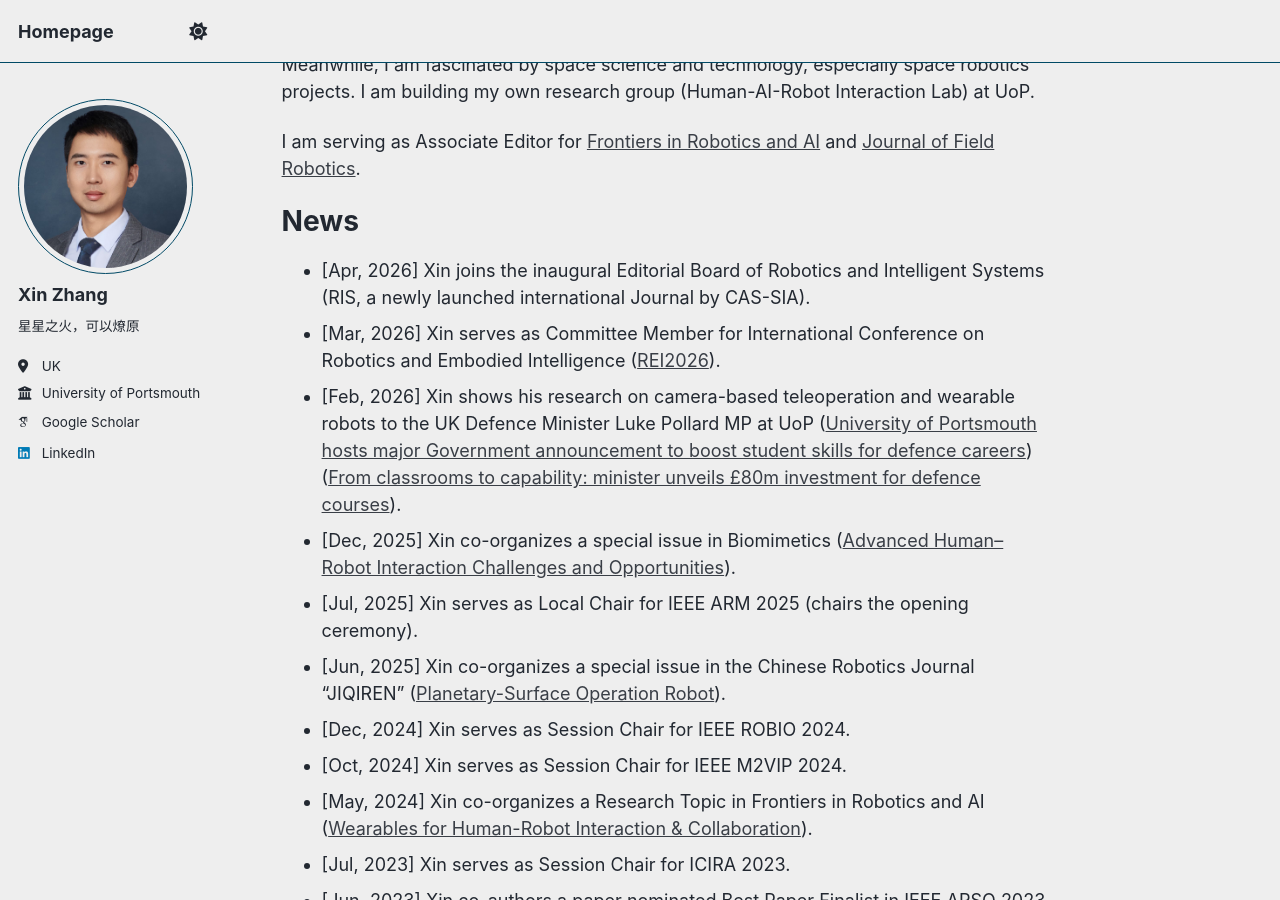
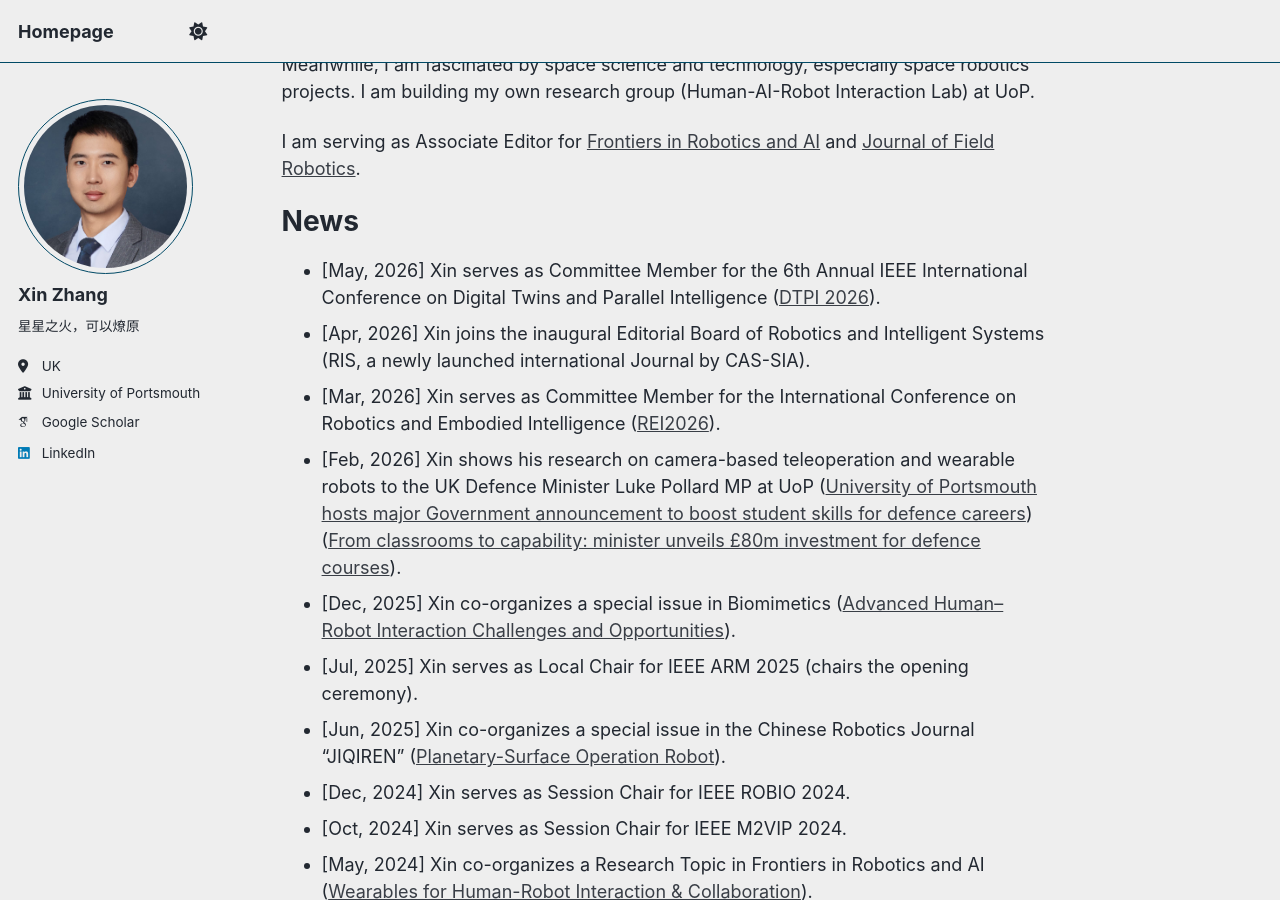
Before and after one commit to Mansion-ZX/Mansion-ZX.github.io, a Jekyll site: the page built from _pages/about.md, in a window 1280 px wide and 900 px high, scrolled down 330 px. Built offline with Jekyll 4.4.1, drawn with Linux system fonts in a browser that asks for light colours; some web fonts are replaced; a script that is not in the unit is left out.

Commit message:
Update about.md

```diff
--- a/_pages/about.md
+++ b/_pages/about.md
@@ -15,8 +15,9 @@ I am serving as Associate Editor for [Frontiers in Robotics and AI](https://www.
 
 News
 ======
+- [May, 2026] Xin serves as Committee Member for the 6th Annual IEEE International Conference on Digital Twins and Parallel Intelligence ([DTPI 2026](https://ieee-dtpi-2026.org/)).
 - [Apr, 2026] Xin joins the inaugural Editorial Board of Robotics and Intelligent Systems (RIS, a newly launched international Journal by CAS-SIA).
-- [Mar, 2026] Xin serves as Committee Member for International Conference on Robotics and Embodied Intelligence ([REI2026](https://www.openacdemic.com/rei2026/)).
+- [Mar, 2026] Xin serves as Committee Member for the International Conference on Robotics and Embodied Intelligence ([REI2026](https://www.openacdemic.com/rei2026/)).
 - [Feb, 2026] Xin shows his research on camera-based teleoperation and wearable robots to the UK Defence Minister Luke Pollard MP at UoP ([University of Portsmouth hosts major Government announcement to boost student skills for defence careers](https://www.port.ac.uk/news-events-and-blogs/news/university-of-portsmouth-hosts-major-government-announcement-to-boost-student-skills-for-defence-careers)) ([From classrooms to capability: minister unveils £80m investment for defence courses](https://www.forcesnews.com/news/classrooms-capability-defence-minister-unveils-ps80m-investment-defence-courses)).
 - [Dec, 2025] Xin co-organizes a special issue in Biomimetics ([Advanced Human–Robot Interaction Challenges and Opportunities](https://www.mdpi.com/journal/biomimetics/special_issues/9PBE9T8RUF)).
 - [Jul, 2025] Xin serves as Local Chair for IEEE ARM 2025 (chairs the opening ceremony).
```
